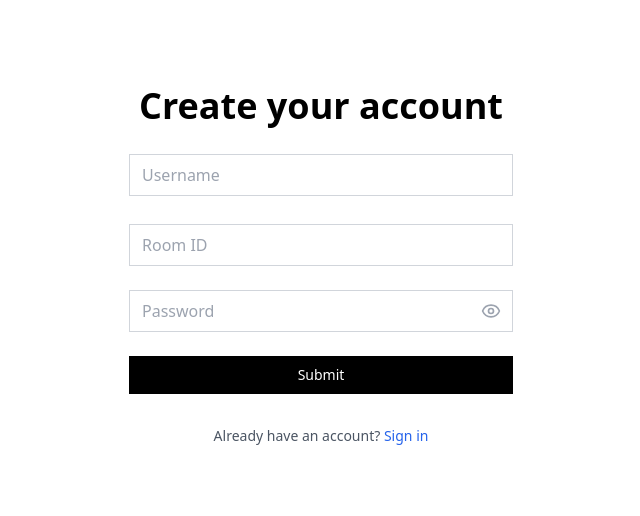
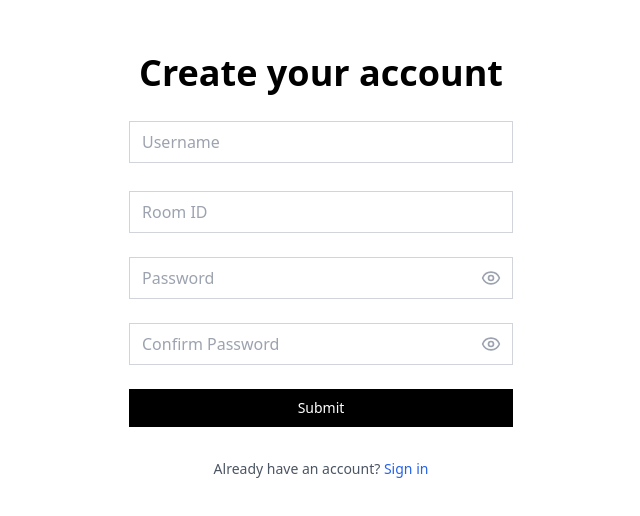
Before and after one commit to vishal-kr-dev/PaperRoom-v0, a React (Vite) app in the folder client/: page /signup in a window 1280 px wide. Shown: the part 134-650 px from the top of the page, without its empty margins (319-959 px from the left). Built offline with nearby package versions, Linux system fonts and the light colour scheme.

Commit message:
added confirm password field in signup

```diff
--- a/client/src/components/Signup.jsx
+++ b/client/src/components/Signup.jsx
@@ -1,4 +1,4 @@
-import React, { useState } from "react";
+import React, { useState, useEffect } from "react";
 import { Link, useNavigate } from "react-router-dom";
 import { useForm } from "react-hook-form";
 import { Eye, EyeOff } from "lucide-react";
@@ -11,11 +11,14 @@ const SignUpForm = () => {
     formState: { errors, isSubmitting },
     watch,
   } = useForm();
+
   const [showPassword, setShowPassword] = useState(false);
+  const [showConfirmPassword, setShowConfirmPassword] = useState(false); // State for confirm password visibility
   const [usernameError, setUsernameError] = useState("");
   const username = watch("username");
+  const password = watch("password"); // Watch password field for validation
 
-  const navigate = useNavigate()
+  const navigate = useNavigate();
 
   const onSubmit = async (data) => {
     console.log(data);
@@ -24,12 +27,10 @@ const SignUpForm = () => {
         "http://localhost:5000/user/register",
         data
       );
-      // console.log(response);
 
-      if(response.status === 201){
-        navigate('/login')
+      if (response.status === 201) {
+        navigate("/login");
       }
-
     } catch (error) {
       console.log("Error while sending data", error);
       if (error.response && error.response.status === 409) {
@@ -38,7 +39,7 @@ const SignUpForm = () => {
     }
   };
 
-  React.useEffect(() => {
+  useEffect(() => {
     if (username) {
       setUsernameError("");
     }
@@ -128,6 +129,41 @@ const SignUpForm = () => {
             )}
           </div>
 
+          <div className="space-y-1">
+            <div className="relative">
+              <label htmlFor="confirmPassword" className="sr-only">
+                Confirm Password
+              </label>
+              <input
+                id="confirmPassword"
+                type={showConfirmPassword ? "text" : "password"}
+                {...register("confirmPassword", {
+                  required: "Confirm Password is required",
+                  validate: (value) =>
+                    value === password || "Passwords do not match",
+                })}
+                className="w-full px-3 py-2 border border-gray-300 focus:outline-none"
+                placeholder="Confirm Password"
+              />
+              <button
+                type="button"
+                onClick={() => setShowConfirmPassword(!showConfirmPassword)}
+                className="absolute inset-y-0 right-0 pr-3 flex items-center"
+              >
+                {showConfirmPassword ? (
+                  <EyeOff className="h-5 w-5 text-gray-400" />
+                ) : (
+                  <Eye className="h-5 w-5 text-gray-400" />
+                )}
+              </button>
+            </div>
+            {errors.confirmPassword && (
+              <p className="text-xs text-red-600">
+                {errors.confirmPassword.message}
+              </p>
+            )}
+          </div>
+
           <div>
             <button
               disabled={isSubmitting}
```
